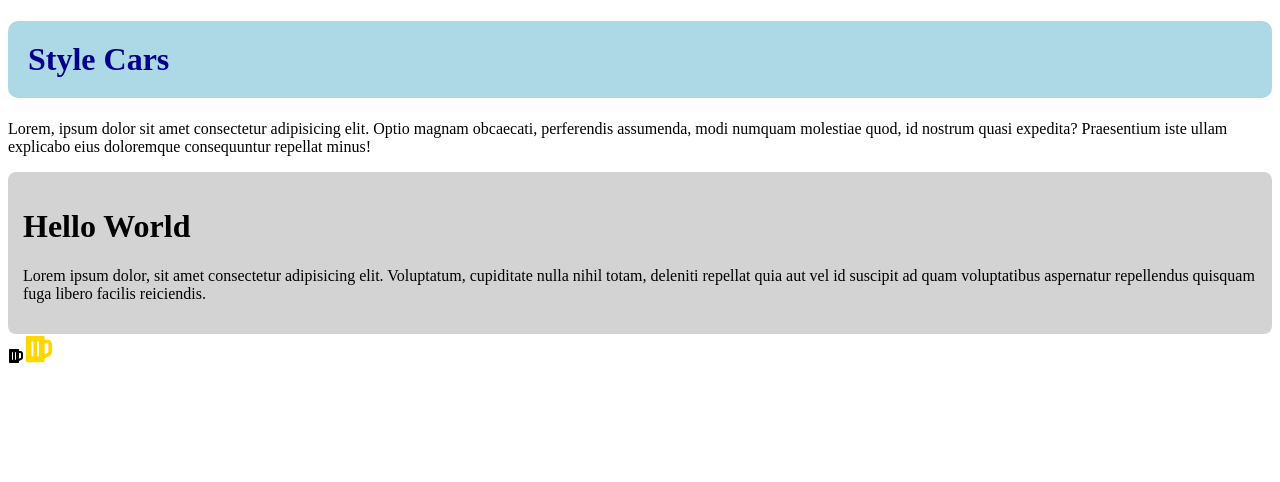
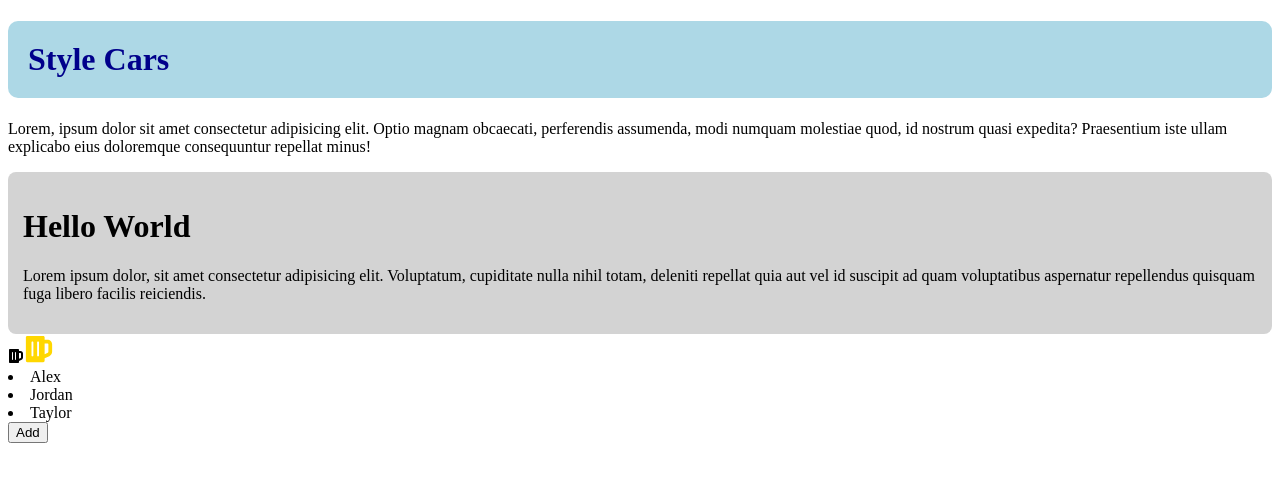
Before and after one commit to DNishadini/React_Monster, a React (Vite) app: page / in a window 1280 px wide. Shown: the top 482 px of the page. Built offline with nearby package versions, Linux system fonts and the light colour scheme.

Commit message:
useState

```diff
--- a/src/App.jsx
+++ b/src/App.jsx
@@ -1,6 +1,7 @@
 import StyleCard from "./components/styles/StyleCard";
 import ProfileCard from "./components/styles/ProfileCard";
 import Icon from "./components/styles/Icon";
+import AddFriends from "./components/state/AddFriends";
 
 const App = () => {
   return (
@@ -8,6 +9,7 @@ const App = () => {
       <StyleCard />
       <ProfileCard />
       <Icon />
+      <AddFriends />
     </div>
   );
 };
--- /dev/null
+++ b/src/components/state/AddFriends.jsx
@@ -0,0 +1,19 @@
+import React from "react";
+import { useState } from "react";
+
+function AddFriends() {
+  const [friends, setFriends] = useState(["Alex", "Jordan", "Taylor"]);
+  const addOneFriend = () => {
+    setFriends([...friends, "Janith Dilsham"]);
+  };
+  return (
+    <div>
+      {friends.map((f) => (
+        <li key={Math.random()}>{f}</li>
+      ))}
+      <button onClick={addOneFriend}>Add</button>
+    </div>
+  );
+}
+
+export default AddFriends;
```
